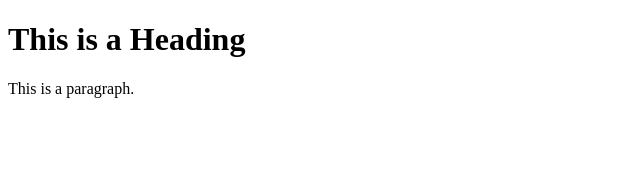
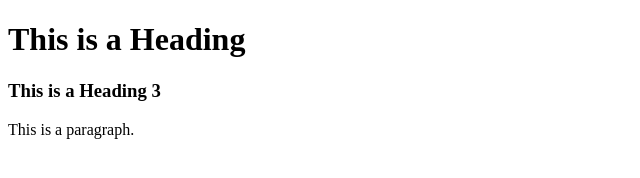
Before and after one commit to JavaTheCompanion/git-demo-repo, a plain HTML site: page index.html in a window 1280 px wide. Shown: the whole page, without its empty margins (0-640 px from the left). Drawn offline with Linux system fonts and the light colour scheme.

Commit message:
Modified index.html from Main

```diff
--- a/index.html
+++ b/index.html
@@ -6,6 +6,8 @@
 <body>
 
 <h1>This is a Heading</h1>
+<h3>This is a Heading 3</h3>
+
 <p>This is a paragraph.</p>
 
 </body>
```
